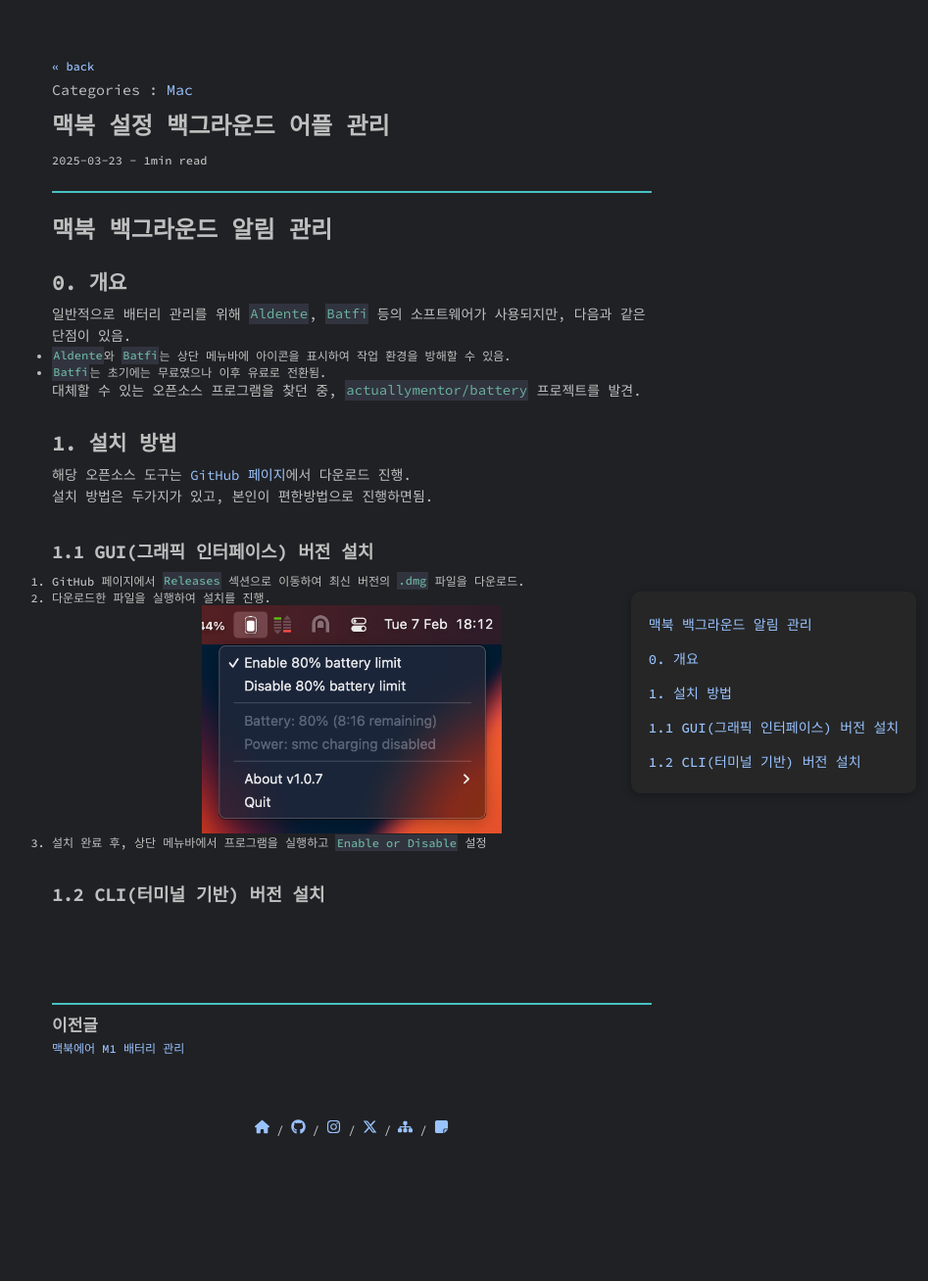
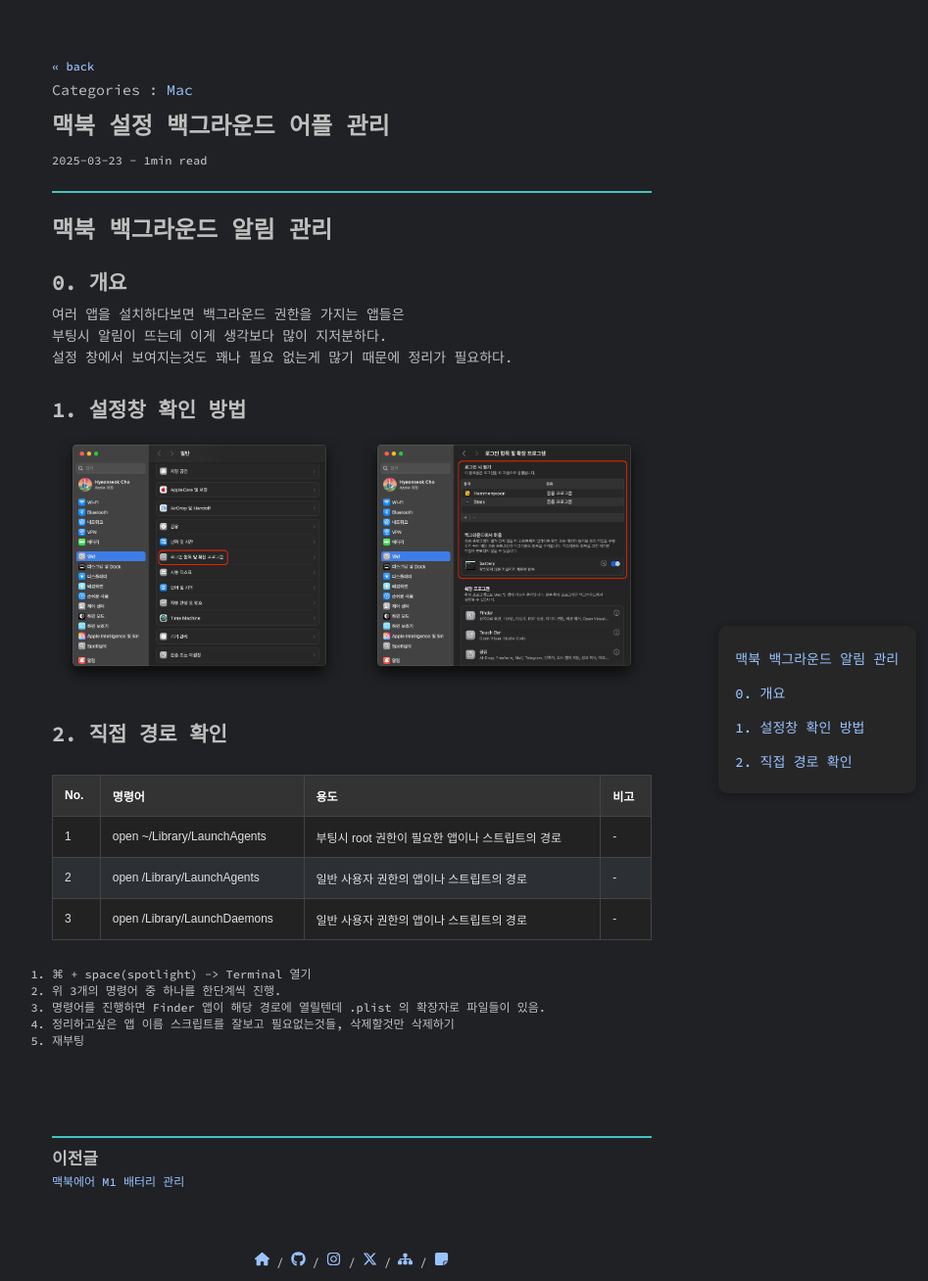
Before and after one commit to pozuhtuhv/pozuhtuhv.github.io, a Jekyll site: the page built from _posts/2025-03-23-mac-background.md, in a window 1280 px wide. Shown: the whole page at 98% size, without its empty margins (281-1228 px from the left). Built offline with Jekyll 4.4.1, drawn with Linux system fonts in a browser that asks for light colours; some web fonts are replaced; comment, search, counter and statistics services are not loaded; before the commit the page ends 1173 px from its top, so only the background shows below that.

Commit message:
(edit) new_post

```diff
--- a/_posts/2025-03-23-mac-background.md
+++ b/_posts/2025-03-23-mac-background.md
@@ -22,26 +22,28 @@ tags: [mac, background]
 # 맥북 백그라운드 알림 관리
 
 ## 0. 개요
-일반적으로 배터리 관리를 위해 `Aldente`, `Batfi` 등의 소프트웨어가 사용되지만, 다음과 같은 단점이 있음.
-
-- `Aldente`와 `Batfi`는 상단 메뉴바에 아이콘을 표시하여 작업 환경을 방해할 수 있음.
-- `Batfi`는 초기에는 무료였으나 이후 유료로 전환됨.
-
-대체할 수 있는 오픈소스 프로그램을 찾던 중, `actuallymentor/battery` 프로젝트를 발견.
-
+여러 앱을 설치하다보면 백그라운드 권한을 가지는 앱들은<br>
+부팅시 알림이 뜨는데 이게 생각보다 많이 지저분하다.<br>
+설정 창에서 보여지는것도 꽤나 필요 없는게 많기 때문에 정리가 필요하다.<br>
 <br>
 
-## 1. 설치 방법
-해당 오픈소스 도구는 [GitHub 페이지](https://github.com/actuallymentor/battery)에서 다운로드 진행.<br>
-설치 방법은 두가지가 있고, 본인이 편한방법으로 진행하면됨.<br>
+## 1. 설정창 확인 방법
+<div class = 'image-gallery'>
+    <img src ='/assets/img/2025-03-23-mac-background-1.png'>
+    <img src ='/assets/img/2025-03-23-mac-background-2.png'>
+</div>
 <br>
 
-### 1.1 GUI(그래픽 인터페이스) 버전 설치
-1. GitHub 페이지에서 `Releases` 섹션으로 이동하여 최신 버전의 `.dmg` 파일을 다운로드.
-2. 다운로드한 파일을 실행하여 설치를 진행.
-![img](/assets/img/2025-03-14-mac-battery-limiter-1.png)
-3. 설치 완료 후, 상단 메뉴바에서 프로그램을 실행하고 `Enable or Disable` 설정
+## 2. 직접 경로 확인
 
-<br>
+| No. | 명령어 | 용도 | 비고 |
+| --- | --- | -- | -- |
+| 1 | open ~/Library/LaunchAgents | 부팅시 root 권한이 필요한 앱이나 스트립트의 경로 | - |
+| 2 | open /Library/LaunchAgents | 일반 사용자 권한의 앱이나 스트립트의 경로 | - |
+| 3 | open /Library/LaunchDaemons | 일반 사용자 권한의 앱이나 스트립트의 경로 | - |
 
-### 1.2 CLI(터미널 기반) 버전 설치
+1. ⌘ + space(spotlight) -> Terminal 열기
+2. 위 3개의 명령어 중 하나를 한단계씩 진행.
+3. 명령어를 진행하면 Finder 앱이 해당 경로에 열릴텐데 .plist 의 확장자로 파일들이 있음.
+4. 정리하고싶은 앱 이름 스크립트를 잘보고 필요없는것들, 삭제할것만 삭제하기
+5. 재부팅
```
Also changed, not shown: other parts of _posts/2025-03-23-mac-background.md (+2 -2 lines), _posts/2025-03-13-mac-shortcut.md (+11 -8 lines), _posts/2025-03-14-mac-battery-limiter.md (+6 -7 lines), assets/img/2025-03-23-mac-background-1.png (added), assets/img/2025-03-23-mac-background-2.png (added).
